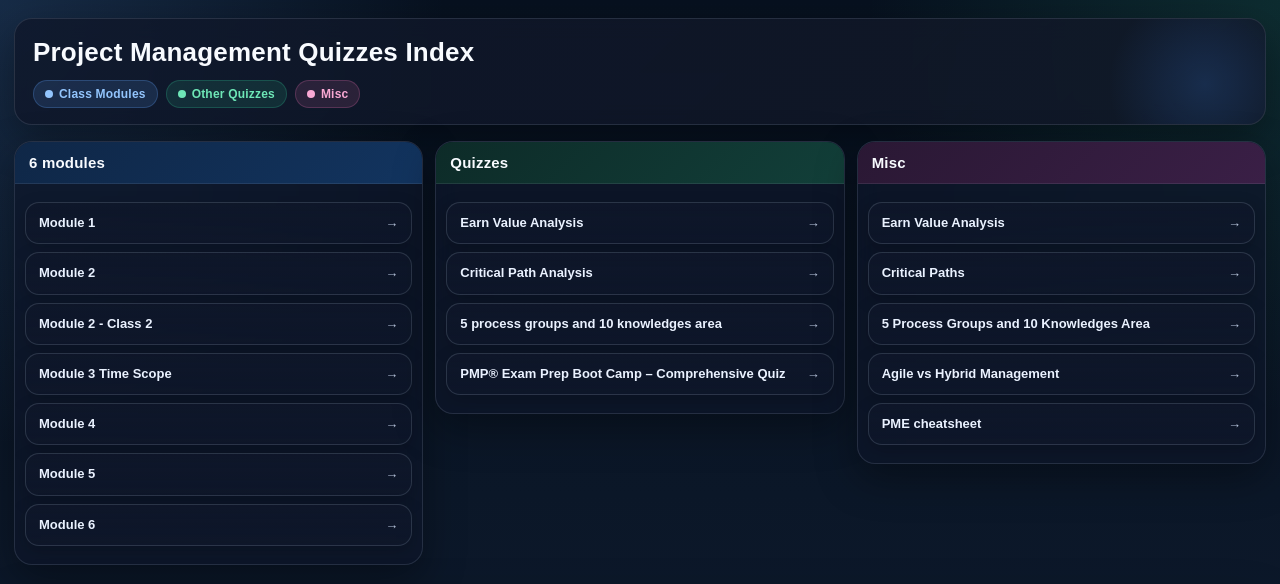
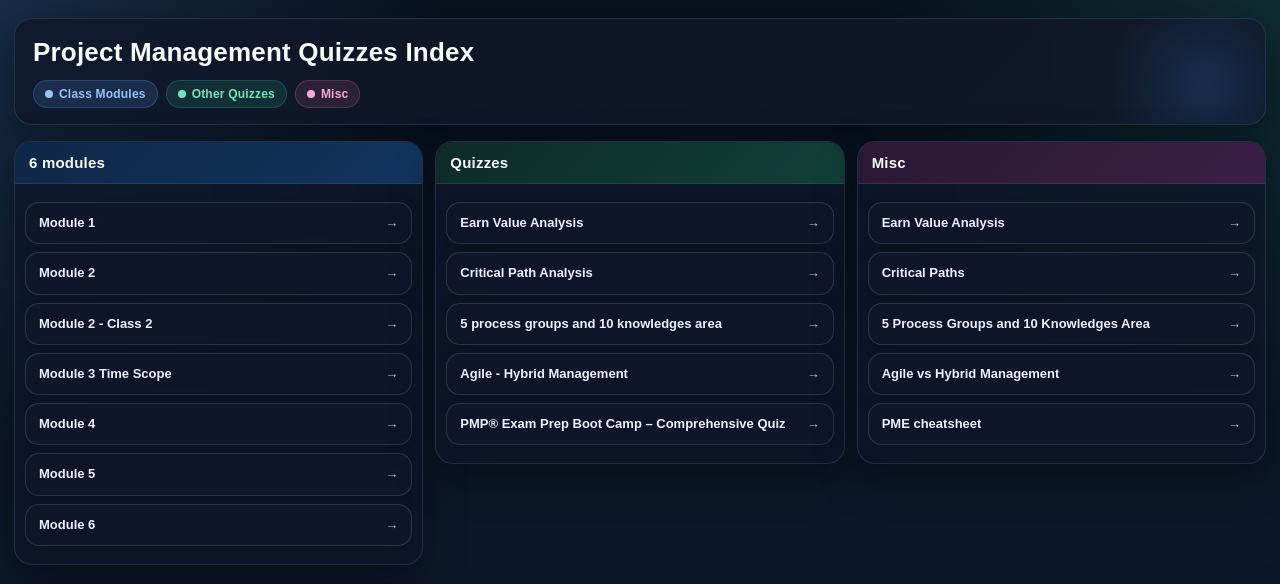
Before and after one commit to bet14/mcq_pm, a plain HTML site: page index.html in a window 1280 px wide. Shown: the top 584 px of the page. Drawn offline with Linux system fonts and the light colour scheme.

Commit message:
update new quiz on Agile, Hybrid Management

```diff
--- a/index.html
+++ b/index.html
@@ -298,6 +298,7 @@
               <li><a href="eva_quiz.html">Earn Value Analysis</a></li>
               <li><a href="cpa_quiz.html">Critical Path Analysis</a></li>
 			 <li><a href="5p10k_quiz.html">5 process groups and 10 knowledges area</a></li>
+<li><a href="agile_hybrid_quiz.html">Agile - Hybrid Management </a></li>
 			 <li><a href="pme_quiz.html">PMP® Exam Prep Boot Camp – Comprehensive Quiz</a></li>
         </ul>
       </div>
```
